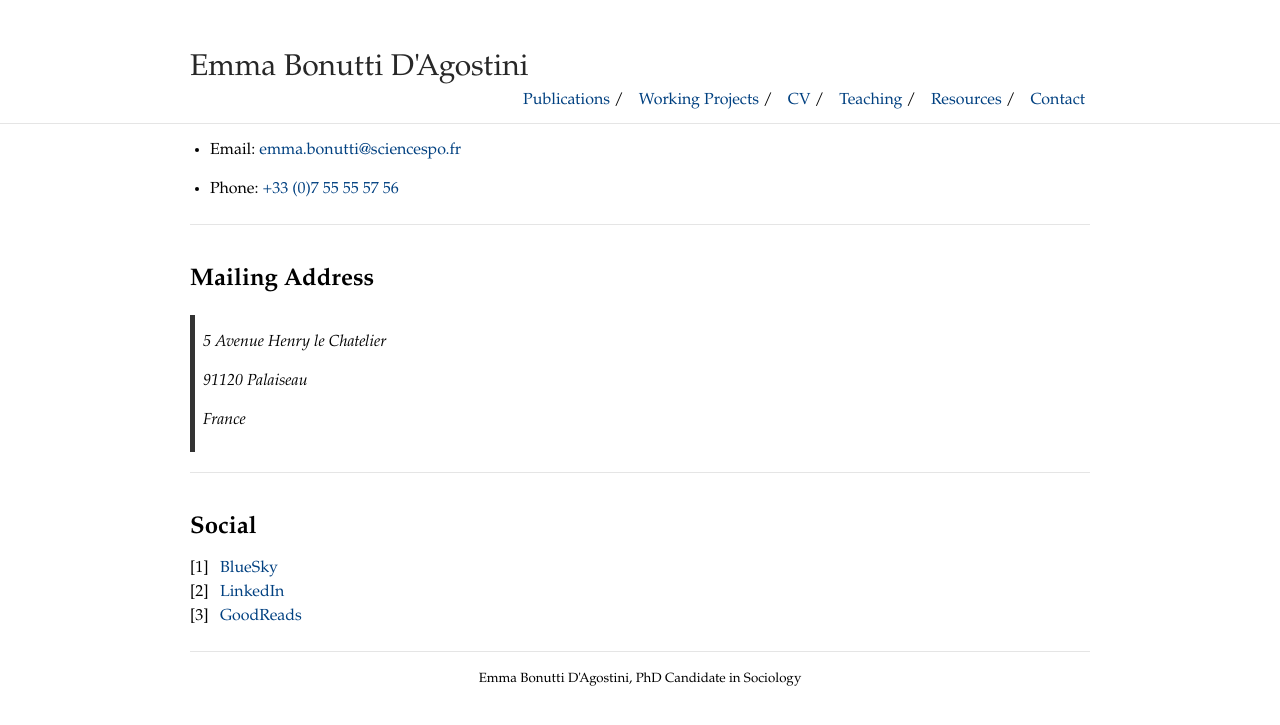
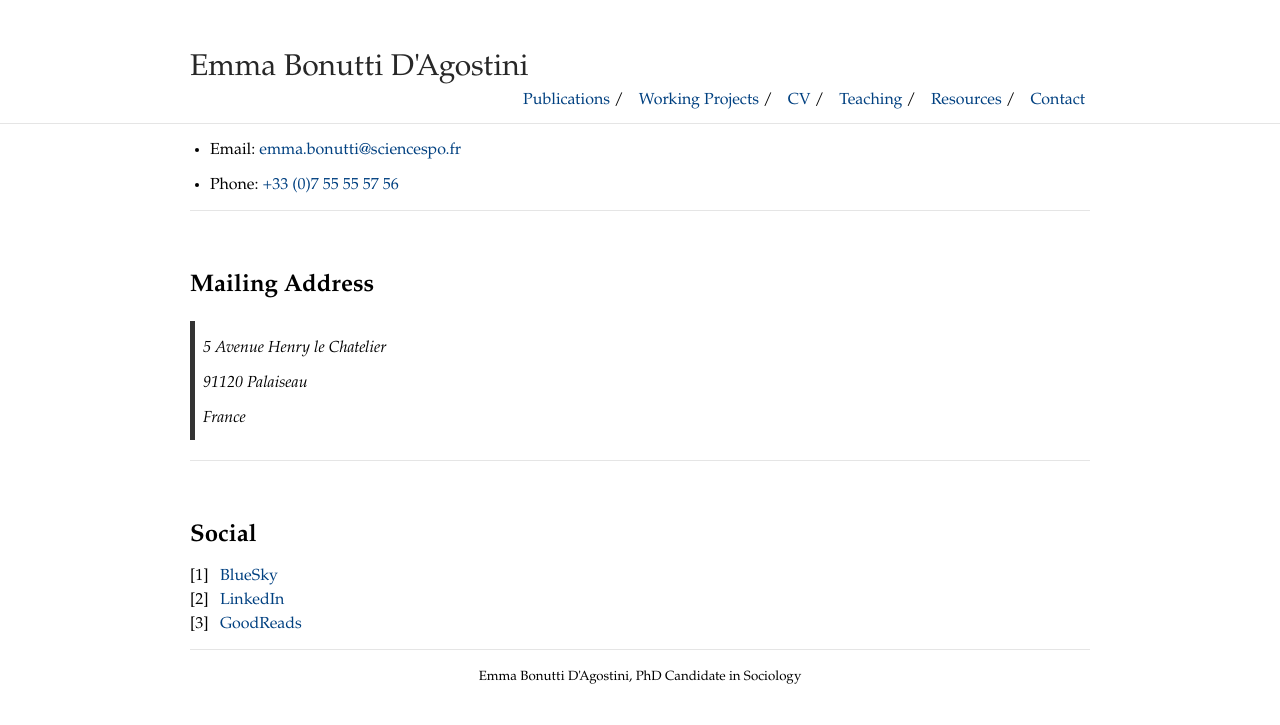
Before and after one commit to emmabonuttidagostini/emmabonuttidagostini.github.io, a Jekyll site: the page built from contact.md, in a window 1280 px wide. Shown: the top 725 px of the page. Built offline with Jekyll 4.4.1, drawn with Linux system fonts in a browser that asks for light colours.

Commit message:
Update typography.scss

```diff
--- a/_sass/typography.scss
+++ b/_sass/typography.scss
@@ -2,14 +2,14 @@
 
 .content {
     h2 {
-        margin-top: 40px;
+        margin-top: 60px;
         margin-bottom: 15px;
     }
     p {
-        margin-bottom: 20px;
+        margin-bottom: 10px;
     }
     ul, ol {
-        margin-bottom: 25px;
+        margin-bottom: 15px;
     }
     a:hover {
         text-decoration: underline;
```
